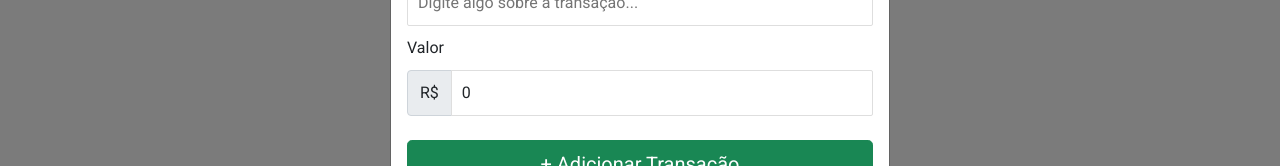
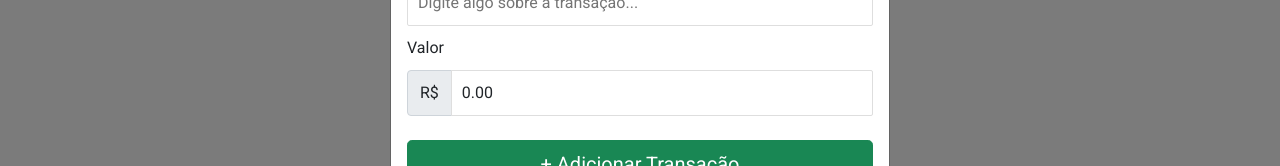
Before and after one commit to iwasrep/controle-de-gastos, a React (Create React App) app: page / in a window 1280 px wide. Both pictures are taken after a click on the button "+ Adicionar Transação". Shown: the part 252-418 px from the top of the page. Built offline with nearby package versions, Linux system fonts and the light colour scheme.

Commit message:
Limpando campos do formulário ao enviar

```diff
--- a/src/components/AdcTransacao.js
+++ b/src/components/AdcTransacao.js
@@ -12,7 +12,7 @@ import { GlobalContext } from "../context/GlobalState";
 export const AdcTransacao = () => {
   const [tipo, setTipo] = useState("0");
   const [titulo, setTitulo] = useState("");
-  const [valoradc, setValoradc] = useState(0);
+  const [valoradc, setValoradc] = useState("0.00");
   const [isLoading, setLoading] = useState(false);
   const [show, setShow] = useState(false);
 
@@ -39,6 +39,9 @@ export const AdcTransacao = () => {
 
     adicionarTransacoes(novaTransacao);
     setLoading(true);
+    setTipo("0");
+    setTitulo("");
+    setValoradc("0.00");
   };
 
   function simulateNetworkRequest() {
@@ -108,6 +111,7 @@ export const AdcTransacao = () => {
                 <FormControl
                   type="number"
                   value={valoradc}
+                  onClick={(e) => setValoradc('')}
                   onChange={(e) => setValoradc(e.target.value)}
                 />
               </InputGroup>
--- a/src/components/ListadeTransacoes.js
+++ b/src/components/ListadeTransacoes.js
@@ -5,8 +5,6 @@ import { GlobalContext } from "../context/GlobalState";
 
 export const ListadeTransacoes = () => {
   const { transacoes } = useContext(GlobalContext);
-
-  console.log(transacoes);
 
   return (
     <>
```
